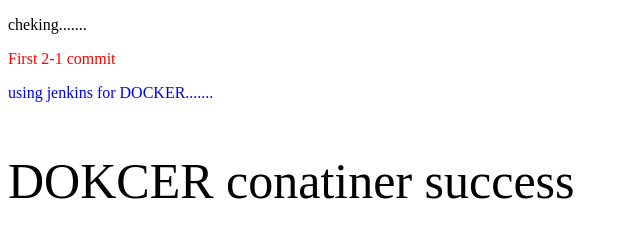
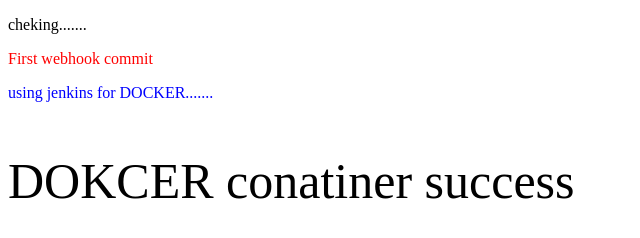
Before and after one commit to thirupathi152/dockerproject, a plain HTML site: page index.html in a window 1280 px wide. Shown: the full height of the page, 0-640 px from the left. Drawn offline with Linux system fonts and the light colour scheme.

Commit message:
Update index.html

```diff
--- a/index.html
+++ b/index.html
@@ -3,7 +3,7 @@
 <body>
 
 <p>cheking.......</p>
-<p style="color:red;">First 2-1 commit</p>
+<p style="color:red;">First webhook commit</p>
 <p style="color:blue;">using jenkins for DOCKER.......</p>
 <p style="font-size:50px;">DOKCER conatiner success</p>
 
```
